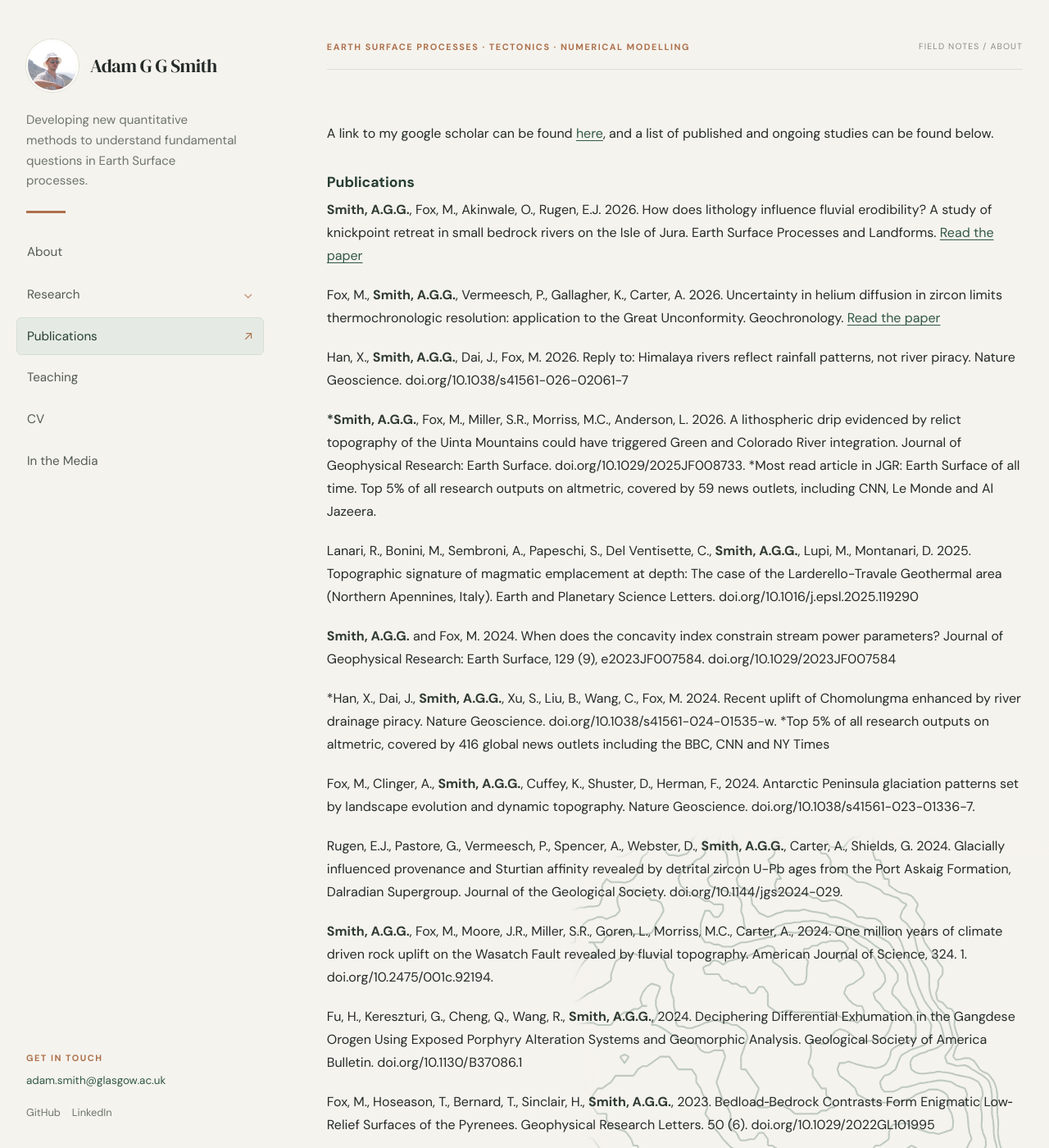
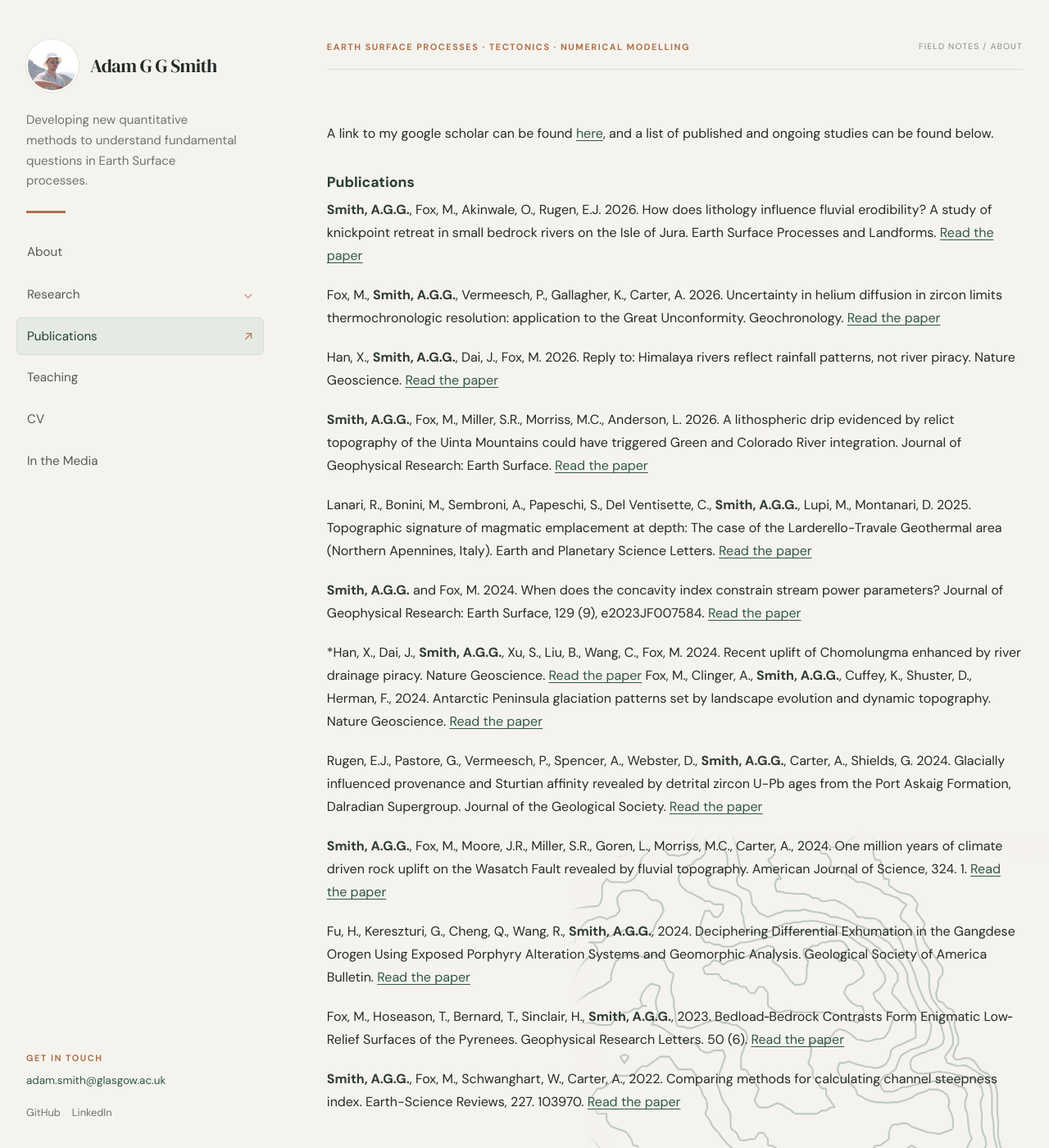
Before and after one commit to adamsmith142/adamsmith142.github.io, a Jekyll site: the page built from Publications.md, in a window 1280 px wide and 1400 px high. Shown: the whole window at 82% size. Built offline with Jekyll 4.4.1, drawn with Linux system fonts in a browser that asks for light colours; our own code applies the rules of GitHub Pages for plain Markdown files; some of the changed text lies outside the part shown.

Commit message:
Add hyperlinks to publication references in Publications.md
Updated publication entries to include hyperlinks for easier access to papers.

```diff
--- a/Publications.md
+++ b/Publications.md
@@ -5,24 +5,23 @@ A link to my google scholar can be found [here](https://scholar.google.com/citat
 
 Fox, M., **Smith, A.G.G.**, Vermeesch, P., Gallagher, K., Carter, A. 2026. Uncertainty in helium diffusion in zircon limits thermochronologic resolution: application to the Great Unconformity. Geochronology. [Read the paper](https://doi.org/10.5194/gchron-8-463-2026)
 
-Han, X., **Smith, A.G.G.**, Dai, J., Fox, M. 2026. Reply to: Himalaya rivers reflect rainfall patterns, not river piracy. Nature Geoscience. doi.org/10.1038/s41561-026-02061-7
+Han, X., **Smith, A.G.G.**, Dai, J., Fox, M. 2026. Reply to: Himalaya rivers reflect rainfall patterns, not river piracy. Nature Geoscience. [Read the paper](https://doi.org/10.1038/s41561-026-02061-7)
 
-***Smith, A.G.G.**, Fox, M., Miller, S.R., Morriss, M.C., Anderson, L. 2026. A lithospheric drip evidenced by relict topography of the Uinta Mountains could have triggered Green and Colorado River integration. Journal of Geophysical Research: Earth Surface. doi.org/10.1029/2025JF008733. *Most read article in JGR: Earth Surface of all time. Top 5% of all research outputs on altmetric, covered by 59 news outlets, including CNN, Le Monde and Al Jazeera.
+**Smith, A.G.G.**, Fox, M., Miller, S.R., Morriss, M.C., Anderson, L. 2026. A lithospheric drip evidenced by relict topography of the Uinta Mountains could have triggered Green and Colorado River integration. Journal of Geophysical Research: Earth Surface. [Read the paper](https://doi.org/10.1029/2025JF008733)
 
-Lanari, R., Bonini, M., Sembroni, A., Papeschi, S., Del Ventisette, C., **Smith, A.G.G.**, Lupi, M., Montanari, D. 2025. Topographic signature of magmatic emplacement at depth: The case of the Larderello-Travale Geothermal area (Northern Apennines, Italy). Earth and Planetary Science Letters. doi.org/10.1016/j.epsl.2025.119290
+Lanari, R., Bonini, M., Sembroni, A., Papeschi, S., Del Ventisette, C., **Smith, A.G.G.**, Lupi, M., Montanari, D. 2025. Topographic signature of magmatic emplacement at depth: The case of the Larderello-Travale Geothermal area (Northern Apennines, Italy). Earth and Planetary Science Letters. [Read the paper](https://doi.org/10.1016/j.epsl.2025.119290)
 
-**Smith, A.G.G.** and Fox, M. 2024. When does the concavity index constrain stream power parameters? Journal of Geophysical Research: Earth Surface, 129 (9), e2023JF007584. doi.org/10.1029/2023JF007584
+**Smith, A.G.G.** and Fox, M. 2024. When does the concavity index constrain stream power parameters? Journal of Geophysical Research: Earth Surface, 129 (9), e2023JF007584. [Read the paper](https://doi.org/10.1029/2023JF007584)
 
-*Han, X., Dai, J., **Smith, A.G.G.**, Xu, S., Liu, B., Wang, C., Fox, M. 2024. Recent uplift of Chomolungma enhanced by river drainage piracy. Nature Geoscience. doi.org/10.1038/s41561-024-01535-w. *Top 5% of all research outputs on altmetric, covered by 416 global news outlets including the BBC, CNN and NY Times
+*Han, X., Dai, J., **Smith, A.G.G.**, Xu, S., Liu, B., Wang, C., Fox, M. 2024. Recent uplift of Chomolungma enhanced by river drainage piracy. Nature Geoscience.  [Read the paper](https://doi.org/10.1038/s41561-024-01535-w)
+Fox, M., Clinger, A., **Smith, A.G.G.**, Cuffey, K., Shuster, D., Herman, F., 2024. Antarctic Peninsula glaciation patterns set by landscape evolution and dynamic topography. Nature Geoscience. [Read the paper](https://doi.org/10.1038/s41561-023-01336-7)
 
-Fox, M., Clinger, A., **Smith, A.G.G.**, Cuffey, K., Shuster, D., Herman, F., 2024. Antarctic Peninsula glaciation patterns set by landscape evolution and dynamic topography. Nature Geoscience. doi.org/10.1038/s41561-023-01336-7.
+Rugen, E.J., Pastore, G., Vermeesch, P., Spencer, A., Webster, D., **Smith, A.G.G.**, Carter, A., Shields, G. 2024. Glacially influenced provenance and Sturtian affinity revealed by detrital zircon U-Pb ages from the Port Askaig Formation, Dalradian Supergroup. Journal of the Geological Society. [Read the paper](https://doi.org/10.1144/jgs2024-029)
 
-Rugen, E.J., Pastore, G., Vermeesch, P., Spencer, A., Webster, D., **Smith, A.G.G.**, Carter, A., Shields, G. 2024. Glacially influenced provenance and Sturtian affinity revealed by detrital zircon U-Pb ages from the Port Askaig Formation, Dalradian Supergroup. Journal of the Geological Society. doi.org/10.1144/jgs2024-029.
+**Smith, A.G.G.**, Fox, M., Moore, J.R., Miller, S.R., Goren, L., Morriss, M.C., Carter, A., 2024. One million years of climate driven rock uplift on the Wasatch Fault revealed by fluvial topography. American Journal of Science, 324. 1.  [Read the paper](https://doi.org/10.2475/001c.92194)
 
-**Smith, A.G.G.**, Fox, M., Moore, J.R., Miller, S.R., Goren, L., Morriss, M.C., Carter, A., 2024. One million years of climate driven rock uplift on the Wasatch Fault revealed by fluvial topography. American Journal of Science, 324. 1. doi.org/10.2475/001c.92194.
+Fu, H., Kereszturi, G., Cheng, Q., Wang, R., **Smith, A.G.G.**, 2024. Deciphering Differential Exhumation in the Gangdese Orogen Using Exposed Porphyry Alteration Systems and Geomorphic Analysis. Geological Society of America Bulletin. [Read the paper](https://doi.org/10.1130/B37086.1)
 
-Fu, H., Kereszturi, G., Cheng, Q., Wang, R., **Smith, A.G.G.**, 2024. Deciphering Differential Exhumation in the Gangdese Orogen Using Exposed Porphyry Alteration Systems and Geomorphic Analysis. Geological Society of America Bulletin. doi.org/10.1130/B37086.1
+Fox, M., Hoseason, T., Bernard, T., Sinclair, H., **Smith, A.G.G.**, 2023. Bedload‐Bedrock Contrasts Form Enigmatic Low‐Relief Surfaces of the Pyrenees. Geophysical Research Letters. 50 (6). [Read the paper](https://doi.org/10.1029/2022GL101995)
 
-Fox, M., Hoseason, T., Bernard, T., Sinclair, H., **Smith, A.G.G.**, 2023. Bedload‐Bedrock Contrasts Form Enigmatic Low‐Relief Surfaces of the Pyrenees. Geophysical Research Letters. 50 (6). doi.org/10.1029/2022GL101995
-
-**Smith, A.G.G.**, Fox, M., Schwanghart, W., Carter, A., 2022. Comparing methods for calculating channel steepness index. Earth-Science Reviews, 227. 103970. doi.org/10.1016/j.earscirev.2022.103970
+**Smith, A.G.G.**, Fox, M., Schwanghart, W., Carter, A., 2022. Comparing methods for calculating channel steepness index. Earth-Science Reviews, 227. 103970. [Read the paper](https://doi.org/10.1016/j.earscirev.2022.103970)
```
